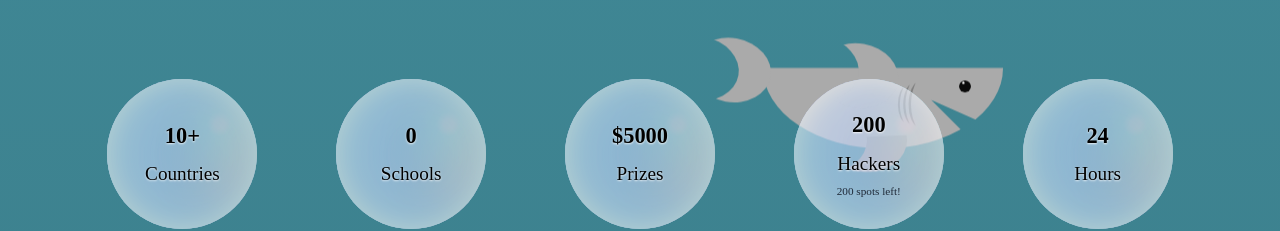
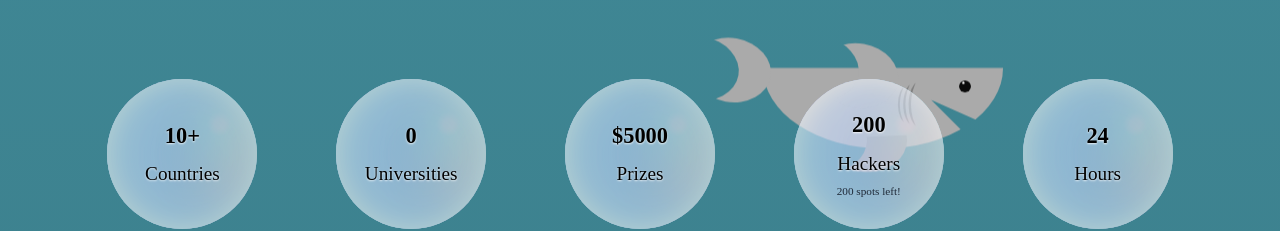
Before and after one commit to bryanmax9/beachhacks2025, a Next.js app: page / in a window 1280 px wide. Shown: the part 4198-4429 px from the top of the page. Built offline with nearby package versions, Linux system fonts and the light colour scheme; no server answers; the database is empty; a web font is replaced by a local one.

Commit message:
Fix typo

```diff
--- a/src/app/(landing)/_components/stats.tsx
+++ b/src/app/(landing)/_components/stats.tsx
@@ -59,7 +59,7 @@ export default function Stats(): JSX.Element {
   // Stats array for the other bubbles.
   const stats: StatItem[] = [
     { value: "10+", label: "Countries" },
-    { value: schoolCount !== null ? schoolCount : "0", label: "Schools" },
+    { value: schoolCount !== null ? schoolCount : "0", label: "Universities" },
     { value: "$5,000", label: "Prizes" },
     { value: hackerCount !== null ? hackerCount : "0", label: "Hackers" },
     { value: "24", label: "Hours" },
@@ -239,7 +239,7 @@ export default function Stats(): JSX.Element {
             );
           }
           // For Countries and Schools: always append a plus sign when the animation is done, except when the target is 0.
-          else if (stat.label === "Countries" || stat.label === "Schools") {
+          else if (stat.label === "Countries" || stat.label === "Universities") {
             const match = valStr.match(/^(\d+(?:,\d+)*)(\+?)$/);
             if (match) {
               const target = parseInt(match[1].replace(/,/g, ""), 10);
```
